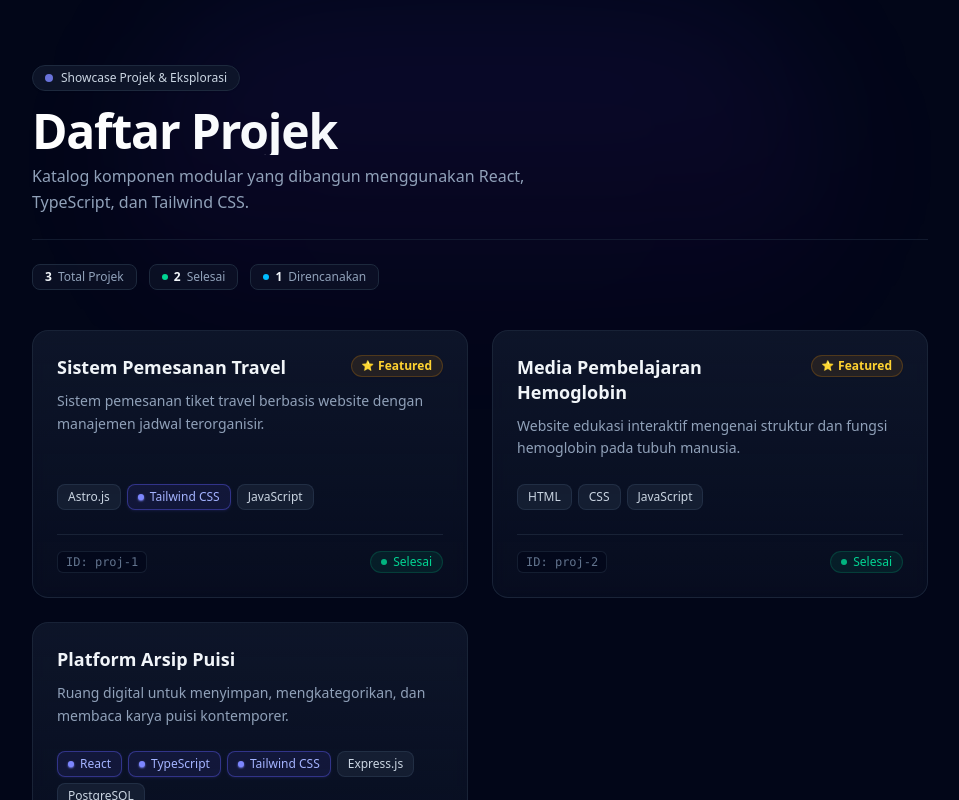
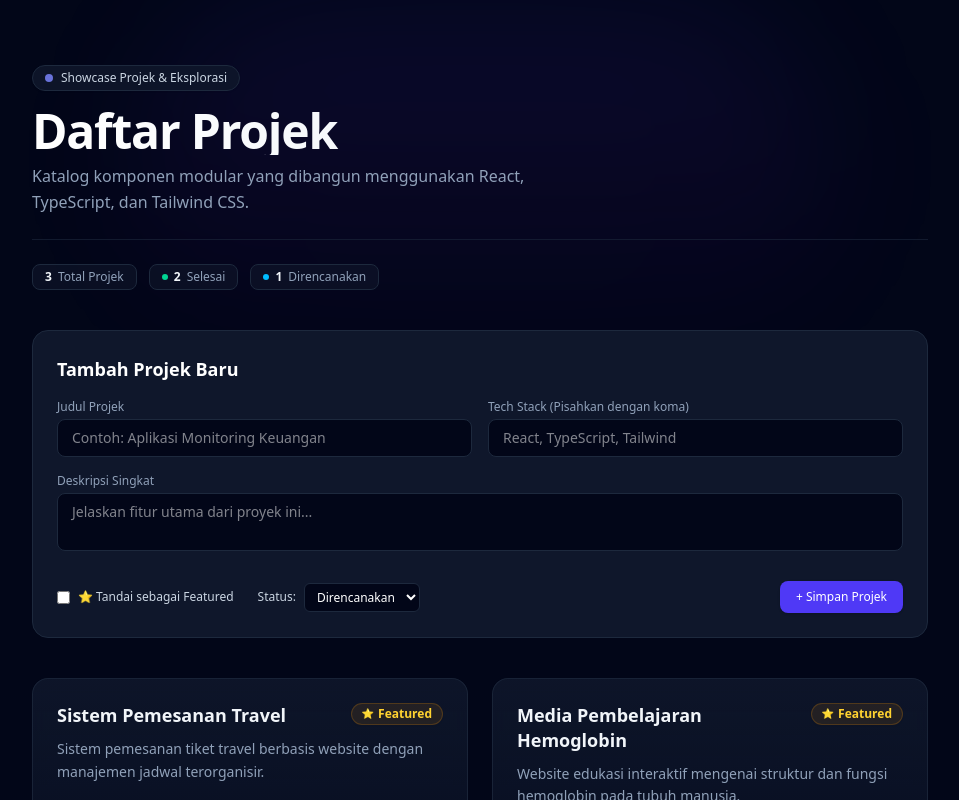
Before and after one commit to RafaelPransa/belajar-react-ts, a React (Vite) app: page / in a window 1280 px wide. Shown: the top 800 px of the page, without its empty margins (160-1119 px from the left). Built offline with nearby package versions, Linux system fonts and the light colour scheme.

Commit message:
feat: state & event handling

```diff
--- a/src/App.tsx
+++ b/src/App.tsx
@@ -1,7 +1,9 @@
-import './App.css'
-import { ProjectCards, type ProjectItem } from './components/ProjectCard';
+import { useState } from "react";
+import "./App.css";
+import { ProjectCards, type ProjectItem } from "./components/ProjectCard";
+import { AddProjectForm } from "./components/AddProjectForm";
 
-const projects: ProjectItem[] = [
+const initialProjects: ProjectItem[] = [
   {
     id: "proj-1",
     title: "Sistem Pemesanan Travel",
@@ -29,12 +31,21 @@ const projects: ProjectItem[] = [
 ];
 
 function App() {
-  const completedCount = projects.filter((p) => p.status === "completed").length;
-  const plannedCount = projects.filter((p) => p.status === "planned").length;
+  // State untuk menyimpan daftar proyek dinamis
+  const [projectList, setProjectList] = useState<ProjectItem[]>(initialProjects);
+
+  // Perhitungan statistik dinamis dari state
+  const completedCount = projectList.filter((p) => p.status === "completed").length;
+  const plannedCount = projectList.filter((p) => p.status === "planned").length;
+
+  // Handler penambah proyek secara immutable
+  const handleAddProject = (newProject: ProjectItem) => {
+    setProjectList((prevProjects) => [newProject, ...prevProjects]);
+  };
 
   return (
     <main className="relative min-h-screen bg-slate-950 text-slate-100 selection:bg-indigo-500/30 selection:text-indigo-200 px-6 py-12 md:py-16">
-      {/* Ambient background glow */}
+      {/* Ambient glow background */}
       <div className="absolute top-0 left-1/2 -translate-x-1/2 w-[700px] h-[360px] bg-gradient-to-b from-indigo-600/10 via-purple-600/5 to-transparent blur-3xl pointer-events-none rounded-full" />
 
       <div className="relative max-w-4xl mx-auto">
@@ -55,7 +66,7 @@ function App() {
           {/* Quick Stats Bar */}
           <div className="flex items-center gap-3 mt-6 pt-6 border-t border-slate-800/60 text-xs text-slate-400">
             <span className="inline-flex items-center gap-1.5 bg-slate-900/60 px-3 py-1 rounded-lg border border-slate-800">
-              <strong className="text-slate-100 font-semibold">{projects.length}</strong> Total Projek
+              <strong className="text-slate-100 font-semibold">{projectList.length}</strong> Total Projek
             </span>
             <span className="inline-flex items-center gap-1.5 bg-slate-900/60 px-3 py-1 rounded-lg border border-slate-800">
               <span className="w-1.5 h-1.5 rounded-full bg-emerald-400" />
@@ -68,9 +79,12 @@ function App() {
           </div>
         </header>
 
-        {/* Grid List Komponen: Mapping dan mengirim props ke ProjectCards */}
+        {/* Form Tambah Projek (Controlled Component) */}
+        <AddProjectForm onAddProject={handleAddProject} />
+
+        {/* Grid List Komponen */}
         <div className="grid grid-cols-1 md:grid-cols-2 gap-6">
-          {projects.map((item) => (
+          {projectList.map((item) => (
             <ProjectCards key={item.id} project={item} />
           ))}
         </div>
--- /dev/null
+++ b/src/components/AddProjectForm.tsx
@@ -0,0 +1,132 @@
+import { useState } from "react";
+import type { ProjectItem } from "./ProjectCard";
+
+interface AddProjectFormProps {
+    onAddProject: (newProject: ProjectItem) => void;
+}
+
+export function AddProjectForm({ onAddProject }: AddProjectFormProps) {
+    const [title, setTitle] = useState<string>("");
+    const [description, setDescription] = useState<string>("");
+    const [techStackInput, setTechStackInput] = useState<string>("");
+    const [isFeatured, setIsFeatured] = useState<boolean>(false);
+    const [status, setStatus] = useState<"completed" | "planned">("planned");
+
+    const handleSubmit = (e: React.FormEvent<HTMLFormElement>) => {
+        e.preventDefault();
+
+        // Validasi sederhana
+        if (!title.trim() || !description.trim()) {
+            alert("Judul dan deskripsi wajib diisi!");
+            return;
+        }
+
+        // Ubah string "React, Tailwind, Vite" menjadi array ["React", "Tailwind", "Vite"]
+        const techArray = techStackInput
+            .split(",")
+            .map((tech) => tech.trim())
+            .filter((tech) => tech.length > 0);
+
+        const newProject: ProjectItem = {
+            id: "proj-" + Date.now().toString(),
+            title,
+            description,
+            techStack: techArray.length > 0 ? techArray : ["General"],
+            isFeatured,
+            status,
+        };
+
+        // Kirim data ke parent (App.tsx)
+        onAddProject(newProject);
+
+        // Reset formulir
+        setTitle("");
+        setDescription("");
+        setTechStackInput("");
+        setIsFeatured(false);
+        setStatus("planned");
+    };
+
+    return (
+        <form
+            onSubmit={handleSubmit}
+            className="p-6 bg-slate-900 border border-slate-800 rounded-2xl mb-10 space-y-4"
+        >
+            <h2 className="text-lg font-semibold text-white">Tambah Projek Baru</h2>
+
+            <div className="grid grid-cols-1 md:grid-cols-2 gap-4">
+                <div>
+                    <label className="block text-xs font-medium text-slate-400 mb-1">
+                        Judul Projek
+                    </label>
+                    <input
+                        type="text"
+                        value={title}
+                        onChange={(e) => setTitle(e.target.value)}
+                        placeholder="Contoh: Aplikasi Monitoring Keuangan"
+                        className="w-full bg-slate-950 border border-slate-800 px-3.5 py-2 rounded-lg text-sm text-white focus:outline-hidden focus:border-indigo-500 transition-colors"
+                    />
+                </div>
+
+                <div>
+                    <label className="block text-xs font-medium text-slate-400 mb-1">
+                        Tech Stack (Pisahkan dengan koma)
+                    </label>
+                    <input
+                        type="text"
+                        value={techStackInput}
+                        onChange={(e) => setTechStackInput(e.target.value)}
+                        placeholder="React, TypeScript, Tailwind"
+                        className="w-full bg-slate-950 border border-slate-800 px-3.5 py-2 rounded-lg text-sm text-white focus:outline-hidden focus:border-indigo-500 transition-colors"
+                    />
+                </div>
+            </div>
+
+            <div>
+                <label className="block text-xs font-medium text-slate-400 mb-1">
+                    Deskripsi Singkat
+                </label>
+                <textarea
+                    rows={2}
+                    value={description}
+                    onChange={(e) => setDescription(e.target.value)}
+                    placeholder="Jelaskan fitur utama dari proyek ini..."
+                    className="w-full bg-slate-950 border border-slate-800 px-3.5 py-2 rounded-lg text-sm text-white focus:outline-hidden focus:border-indigo-500 transition-colors resize-none"
+                />
+            </div>
+
+            <div className="flex flex-wrap items-center justify-between gap-4 pt-2">
+                <div className="flex items-center gap-6 text-xs text-slate-300">
+                    <label className="inline-flex items-center gap-2 cursor-pointer select-none">
+                        <input
+                            type="checkbox"
+                            checked={isFeatured}
+                            onChange={(e) => setIsFeatured(e.target.checked)}
+                            className="rounded-sm border-slate-700 bg-slate-950 text-indigo-500 focus:ring-0"
+                        />
+                        <span>⭐ Tandai sebagai Featured</span>
+                    </label>
+
+                    <label className="inline-flex items-center gap-2">
+                        <span>Status:</span>
+                        <select
+                            value={status}
+                            onChange={(e) => setStatus(e.target.value as "completed" | "planned")}
+                            className="bg-slate-950 border border-slate-800 rounded-md px-2 py-1 text-xs text-white focus:outline-hidden"
+                        >
+                            <option value="planned">Direncanakan</option>
+                            <option value="completed">Selesai</option>
+                        </select>
+                    </label>
+                </div>
+
+                <button
+                    type="submit"
+                    className="bg-indigo-600 hover:bg-indigo-500 text-white text-xs font-medium px-4 py-2 rounded-lg transition-colors shadow-sm cursor-pointer"
+                >
+                    + Simpan Projek
+                </button>
+            </div>
+        </form>
+    );
+}
```
